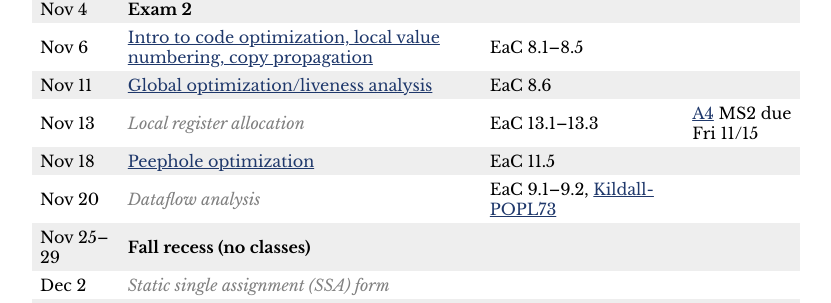
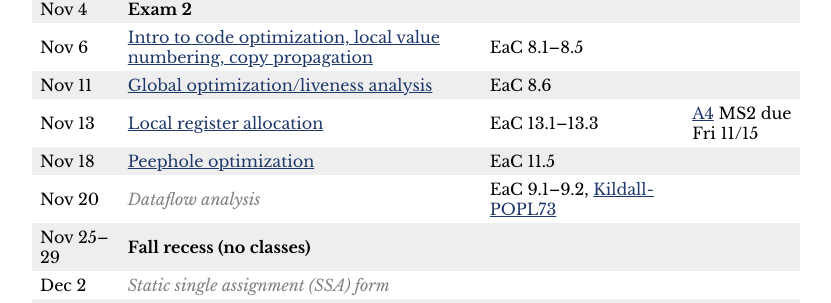
Before and after one commit to jhucompilers/fall2024, a Jekyll site: the page built from schedule.md, in a window 1280 px wide. Shown: the part 1312-1615 px from the top of the page, without its empty margins (224-1055 px from the left). Built offline with Jekyll 4.4.1, drawn with Linux system fonts in a browser that asks for light colours.

Commit message:
slide updates

```diff
--- a/schedule.csv
+++ b/schedule.csv
@@ -23,7 +23,7 @@ Oct 30,"Exam 2 review, codegen work day",,,"","[A4](assign/assign04.html) MS1 du
 Nov 4,"**Exam 2**",,,
 Nov 6,"Intro to code optimization, local value numbering, copy propagation",lectures/lecture18-public.pdf,,"EaC 8.1–8.5"
 Nov 11,"Global optimization/liveness analysis",lectures/lecture19-public.pdf,,"EaC 8.6"
-Nov 13,"<span class='tentative'>Local register allocation</span>","",,"EaC 13.1–13.3","[A4](assign/assign04.html) MS2 due<br>Fri 11/15"
+Nov 13,"Local register allocation",lectures/lecture20-public.pdf,,"EaC 13.1–13.3","[A4](assign/assign04.html) MS2 due<br>Fri 11/15"
 Nov 18,"Peephole optimization",lectures/lecture21-public.pdf,,"EaC 11.5"
 Nov 20,"<span class='tentative'>Dataflow analysis</span>",,,"EaC 9.1–9.2, <a href='lectures/kildall-popl73.pdf'>Kildall-POPL73</a>",
 Nov 25–29,**Fall recess (no classes)**,
--- a/schedule.md
+++ b/schedule.md
@@ -49,7 +49,7 @@ Oct 30 | Exam 2 review, codegen work day |  | [A4](assign/assign04.html) MS1 due
 Nov 4 | **Exam 2** |  |
 Nov 6 | [Intro to code optimization, local value numbering, copy propagation](lectures/lecture18-public.pdf) | EaC 8.1–8.5 |
 Nov 11 | [Global optimization/liveness analysis](lectures/lecture19-public.pdf) | EaC 8.6 |
-Nov 13 | <span class='tentative'>Local register allocation</span> | EaC 13.1–13.3 | [A4](assign/assign04.html) MS2 due<br>Fri 11/15
+Nov 13 | [Local register allocation](lectures/lecture20-public.pdf) | EaC 13.1–13.3 | [A4](assign/assign04.html) MS2 due<br>Fri 11/15
 Nov 18 | [Peephole optimization](lectures/lecture21-public.pdf) | EaC 11.5 |
 Nov 20 | <span class='tentative'>Dataflow analysis</span> | EaC 9.1–9.2, <a href='lectures/kildall-popl73.pdf'>Kildall-POPL73</a> |
 Nov 25–29 | **Fall recess (no classes)** |  |
```
Also changed, not shown: 2 other files.
